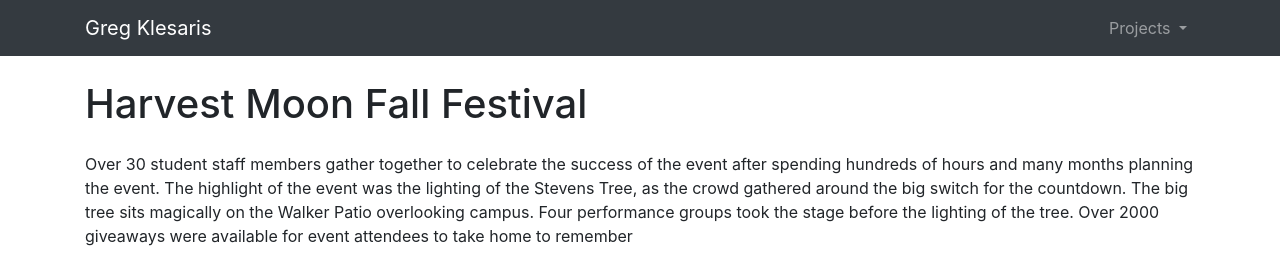
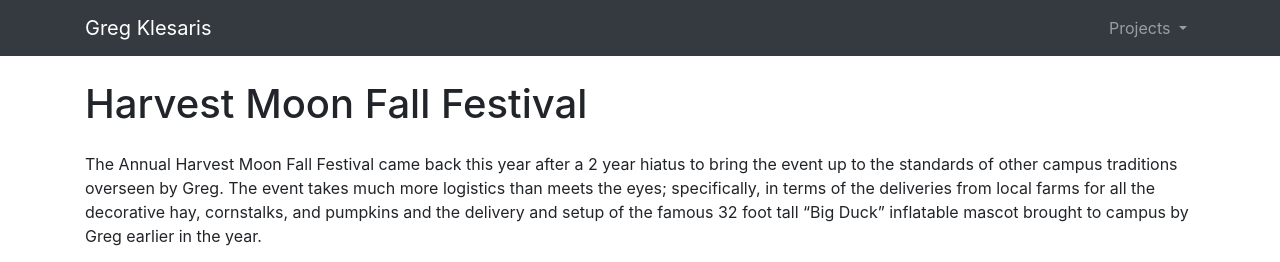
Before and after one commit to gklesaris/gklesaris.github.io, a website: page hmff.html in a window 1280 px wide. Shown: the top 262 px of the page. Drawn offline with Linux system fonts and the light colour scheme.

Commit message:
changed hmff words

```diff
--- a/hmff.html
+++ b/hmff.html
@@ -57,7 +57,7 @@
     <div class="container">
 
       <h1 class="my-4">Harvest Moon Fall Festival<br></h1>
-      <p>Over 30 student staff members gather together to celebrate the success of the event after spending hundreds of hours and many months planning the event. The highlight of the event was the lighting of the Stevens Tree, as the crowd gathered around the big switch for the countdown. The big tree sits magically on the Walker Patio overlooking campus. Four performance groups took the stage before the lighting of the tree. Over 2000 giveaways were available for event attendees to take home to remember</p>
+      <p>The Annual Harvest Moon Fall Festival came back this year after a 2 year hiatus to bring the event up to the standards of other campus traditions overseen by Greg. The event takes much more logistics than meets the eyes; specifically, in terms of the deliveries from local farms for all the decorative hay, cornstalks, and pumpkins and the delivery and setup of the famous 32 foot tall “Big Duck” inflatable mascot brought to campus by Greg earlier in the year.</p>
 
       <img class="card-img-top" src="/img/hmff.PNG" alt="">
 
```
